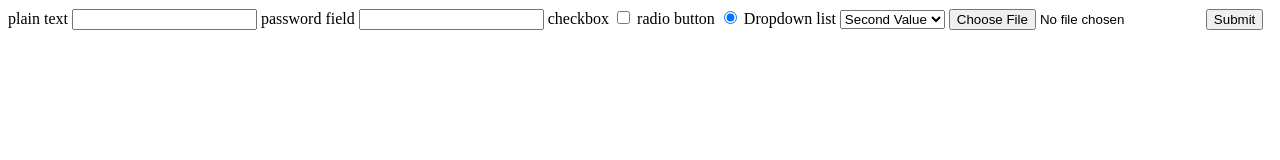
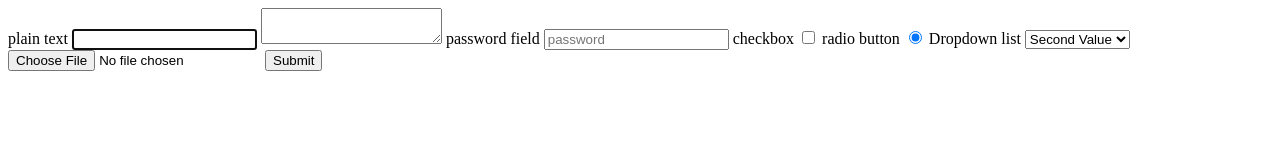
Before and after one commit to TessACraig89/HTML-forms-and-animations-Lesson-, a plain HTML site: page index.html in a window 1280 px wide. Drawn offline with Linux system fonts and the light colour scheme.

Commit message:
adds attributes to form including radio button checked by default, placeholder, autofocus, and default data

```diff
--- a/index.html
+++ b/index.html
@@ -7,9 +7,10 @@
   <body>
     <form method="POST" action="/">
       <label for="user">plain text</label>
-          <input id="user" type="text" name="name" />
+          <input id="user" type="text" name="name" autofocus/>
+      <textarea value="text"></textarea>
       <label>password field
-          <input type="password"/>
+          <input type="password" placeholder="password"/>
       </label>
       <label>checkbox
           <input type="checkbox"/>
```
